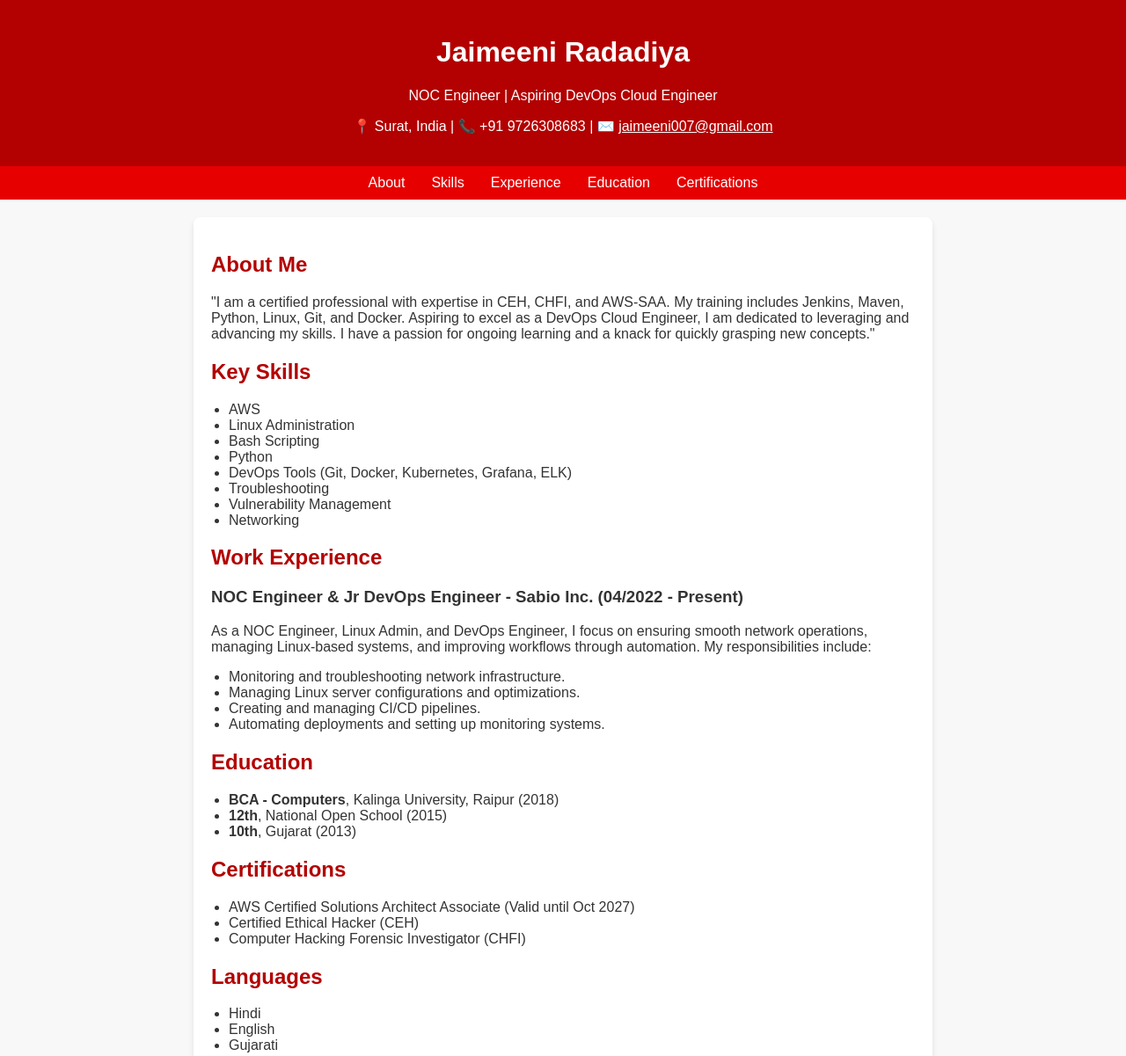
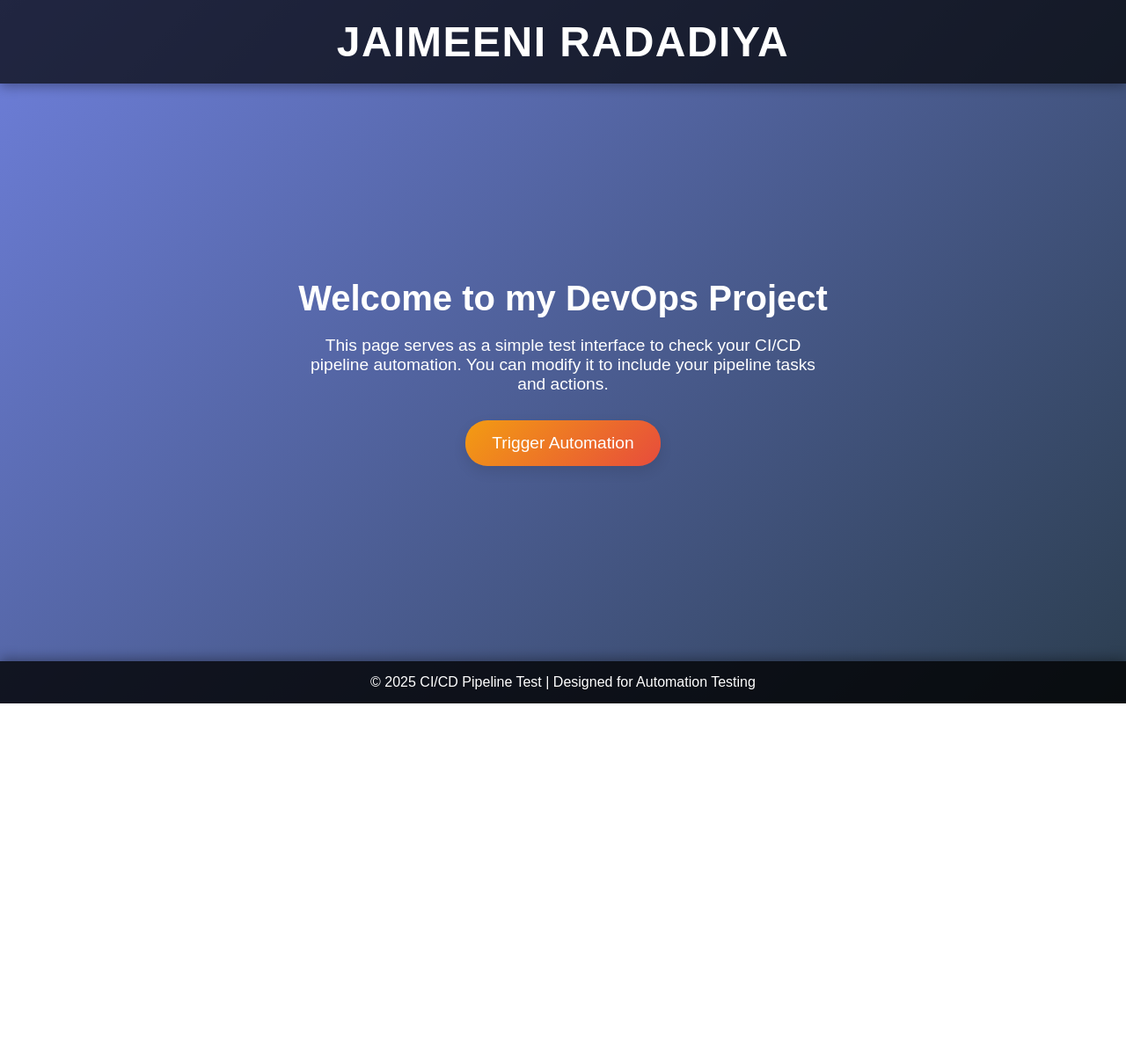
Before and after one commit to jaimeeni37/jaimeeni-cv, a plain HTML site: page index.html in a window 1280 px wide. Shown: the top 1201 px of the page at 88% size. After the commit the page ends 800 px from the top, so only its background shows below. Drawn offline with Linux system fonts and the light colour scheme.

Commit message:
Add files via upload

```diff
--- a/index.html
+++ b/index.html
@@ -3,135 +3,114 @@
 <head>
     <meta charset="UTF-8">
     <meta name="viewport" content="width=device-width, initial-scale=1.0">
-    <title>Jaimeeni Radadiya - Online CV</title>
+    <meta http-equiv="X-UA-Compatible" content="ie=edge">
+    <title>Jaimeeni Radadiya</title>
     <style>
+        * {
+            margin: 0;
+            padding: 0;
+            box-sizing: border-box;
+        }
+
         body {
-            font-family: Arial, sans-serif;
-            margin: 0;
-            background-color: #f8f8f8;
-            color: #333;
+            font-family: 'Arial', sans-serif;
+            background: linear-gradient(135deg, #6e7fdb, #2c3e50);
+            color: #fff;
+            display: flex;
+            flex-direction: column;
+            justify-content: space-between;
+            height: 100vh;
+            text-align: center;
         }
+
         header {
-            background-color: #b30000;
-            color: white;
-            text-align: center;
+            background: rgba(0, 0, 0, 0.7);
             padding: 20px;
+            text-transform: uppercase;
+            font-weight: bold;
+            letter-spacing: 1.5px;
+            box-shadow: 0 4px 12px rgba(0, 0, 0, 0.3);
         }
-        nav {
-            background-color: #e60000;
-            color: white;
-            padding: 10px;
+
+        header h1 {
+            font-size: 3rem;
         }
-        nav ul {
-            list-style-type: none;
+
+        .content {
+            flex-grow: 1;
             display: flex;
+            flex-direction: column;
             justify-content: center;
-            padding: 0;
-            margin: 0;
+            align-items: center;
+            padding: 40px;
         }
-        nav ul li {
-            margin: 0 15px;
+
+        .content h2 {
+            font-size: 2.5rem;
+            margin-bottom: 20px;
+            animation: fadeIn 1.5s ease-in-out;
         }
-        nav ul li a {
-            color: white;
+
+        .content p {
+            font-size: 1.2rem;
+            margin-bottom: 30px;
+            max-width: 600px;
+            animation: fadeIn 2s ease-in-out;
+        }
+
+        .btn {
+            padding: 15px 30px;
+            background: linear-gradient(135deg, #f39c12, #e74c3c);
+            color: #fff;
+            font-size: 1.2rem;
+            border: none;
+            border-radius: 25px;
+            cursor: pointer;
             text-decoration: none;
+            box-shadow: 0 6px 15px rgba(0, 0, 0, 0.1);
+            transition: transform 0.3s ease-in-out;
         }
-        .container {
-            max-width: 800px;
-            margin: 20px auto;
-            background: white;
-            border-radius: 8px;
-            box-shadow: 0 4px 6px rgba(0, 0, 0, 0.1);
-            overflow: hidden;
-            padding: 20px;
+
+        .btn:hover {
+            transform: translateY(-5px);
+            box-shadow: 0 10px 20px rgba(0, 0, 0, 0.2);
         }
-        h2 {
-            color: #b30000;
+
+        footer {
+            background: rgba(0, 0, 0, 0.8);
+            padding: 15px;
+            font-size: 1rem;
+            position: relative;
+            bottom: 0;
+            width: 100%;
+            box-shadow: 0 -4px 12px rgba(0, 0, 0, 0.3);
         }
-        ul {
-            padding-left: 20px;
-        }
-        footer {
-            background-color: #b30000;
-            color: white;
-            text-align: center;
-            padding: 10px;
-            margin-top: 20px;
+
+        @keyframes fadeIn {
+            0% {
+                opacity: 0;
+                transform: translateY(20px);
+            }
+            100% {
+                opacity: 1;
+                transform: translateY(0);
+            }
         }
     </style>
 </head>
 <body>
     <header>
         <h1>Jaimeeni Radadiya</h1>
-        <p>NOC Engineer | Aspiring DevOps Cloud Engineer</p>
-        <p>📍 Surat, India | 📞 +91 9726308683 | ✉️ <a href="mailto:jaimeeni007@gmail.com" style="color: white;">jaimeeni007@gmail.com</a></p>
     </header>
-    <nav>
-        <ul>
-            <li><a href="#about">About</a></li>
-            <li><a href="#skills">Skills</a></li>
-            <li><a href="#experience">Experience</a></li>
-            <li><a href="#education">Education</a></li>
-            <li><a href="#certifications">Certifications</a></li>
-        </ul>
-    </nav>
-    <div class="container">
-        <section id="about">
-            <h2>About Me</h2>
-            <p>"I am a certified professional with expertise in CEH, CHFI, and AWS-SAA. My training includes Jenkins, Maven, Python, Linux, Git, and Docker. Aspiring to excel as a DevOps Cloud Engineer, I am dedicated to leveraging and advancing my skills. I have a passion for ongoing learning and a knack for quickly grasping new concepts."</p>
-        </section>
-        <section id="skills">
-            <h2>Key Skills</h2>
-            <ul>
-                <li>AWS</li>
-                <li>Linux Administration</li>
-                <li>Bash Scripting</li>
-                <li>Python</li>
-                <li>DevOps Tools (Git, Docker, Kubernetes, Grafana, ELK)</li>
-                <li>Troubleshooting</li>
-                <li>Vulnerability Management</li>
-                <li>Networking</li>
-            </ul>
-        </section>
-        <section id="experience">
-            <h2>Work Experience</h2>
-            <h3>NOC Engineer & Jr DevOps Engineer - Sabio Inc. (04/2022 - Present)</h3>
-            <p>As a NOC Engineer, Linux Admin, and DevOps Engineer, I focus on ensuring smooth network operations, managing Linux-based systems, and improving workflows through automation. My responsibilities include:</p>
-            <ul>
-                <li>Monitoring and troubleshooting network infrastructure.</li>
-                <li>Managing Linux server configurations and optimizations.</li>
-                <li>Creating and managing CI/CD pipelines.</li>
-                <li>Automating deployments and setting up monitoring systems.</li>
-            </ul>
-        </section>
-        <section id="education">
-            <h2>Education</h2>
-            <ul>
-                <li><strong>BCA - Computers</strong>, Kalinga University, Raipur (2018)</li>
-                <li><strong>12th</strong>, National Open School (2015)</li>
-                <li><strong>10th</strong>, Gujarat (2013)</li>
-            </ul>
-        </section>
-        <section id="certifications">
-            <h2>Certifications</h2>
-            <ul>
-                <li>AWS Certified Solutions Architect Associate (Valid until Oct 2027)</li>
-                <li>Certified Ethical Hacker (CEH)</li>
-                <li>Computer Hacking Forensic Investigator (CHFI)</li>
-            </ul>
-        </section>
-        <section id="languages">
-            <h2>Languages</h2>
-            <ul>
-                <li>Hindi</li>
-                <li>English</li>
-                <li>Gujarati</li>
-            </ul>
-        </section>
+
+    <div class="content">
+        <h2>Welcome to my DevOps Project</h2>
+        <p>This page serves as a simple test interface to check your CI/CD pipeline automation. You can modify it to include your pipeline tasks and actions.</p>
+        <a href="#" class="btn">Trigger Automation</a>
     </div>
+
     <footer>
-        <p>Connect with me: <a href="https://www.linkedin.com/in/jaimeeni-radadiya/" style="color: white;">LinkedIn</a></p>
-        <p>&copy; 2024 Jaimeeni Radadiya</p>
+        <p>&copy; 2025 CI/CD Pipeline Test | Designed for Automation Testing</p>
     </footer>
 </body>
 </html>
```
